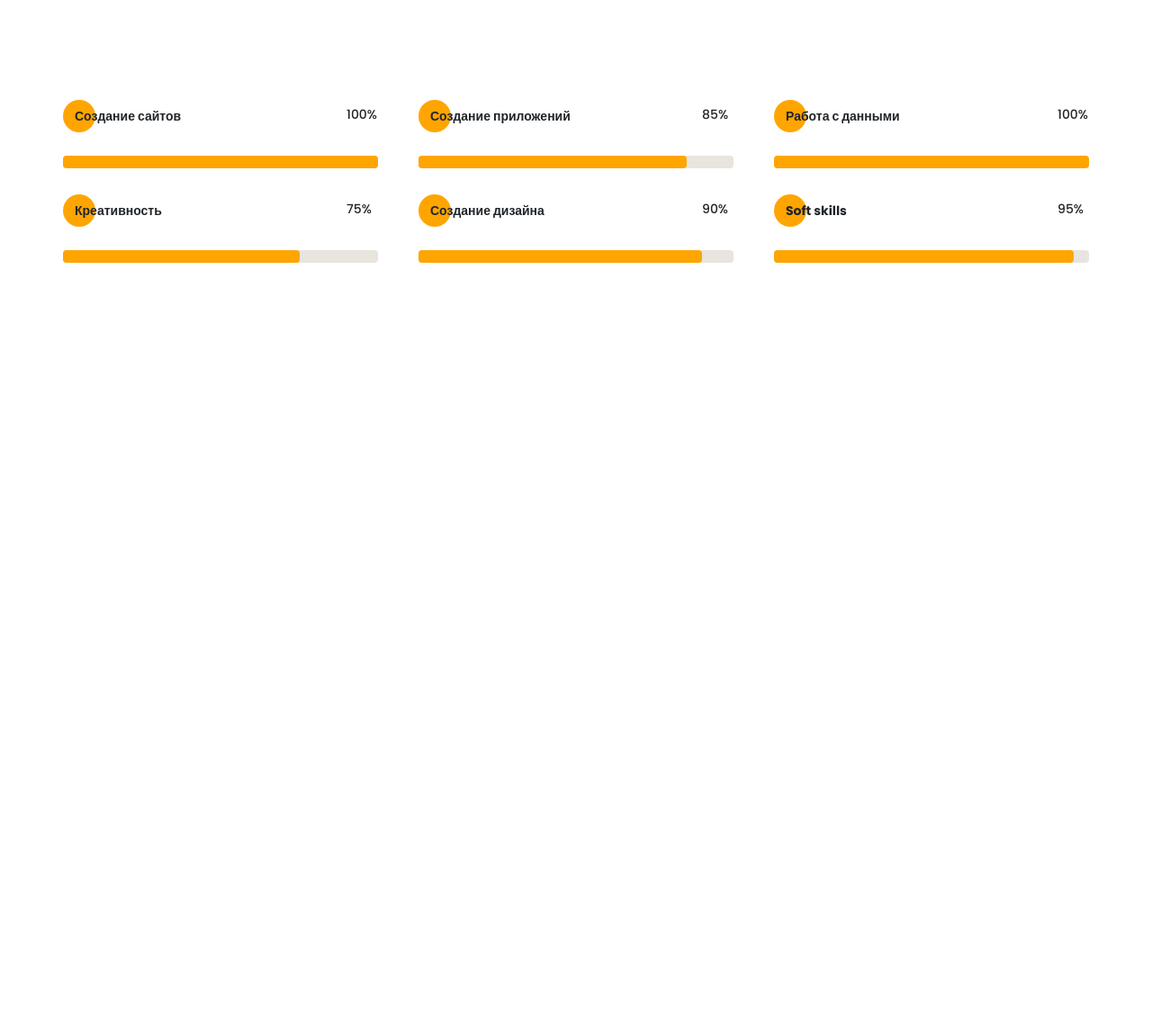
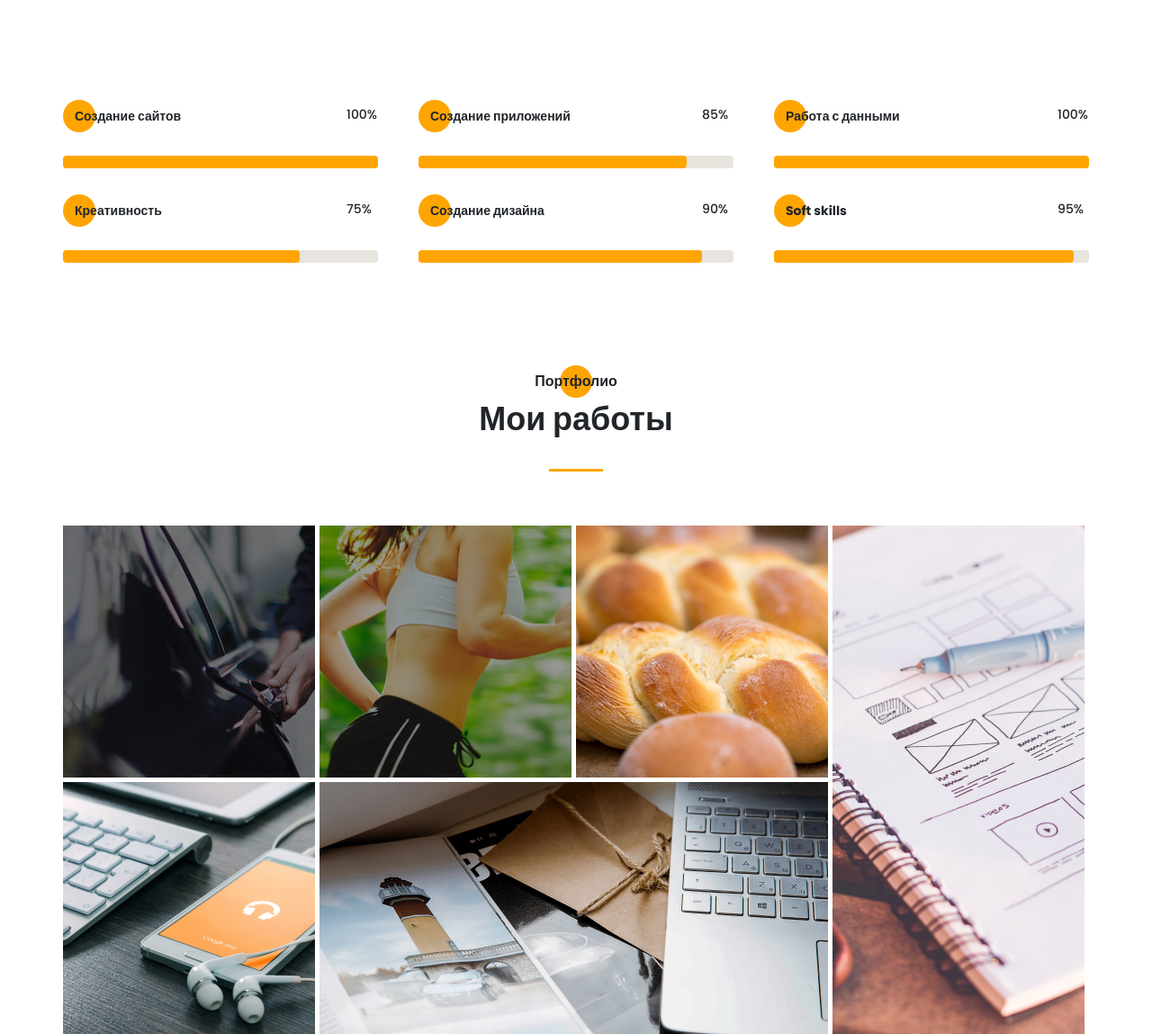
Before and after one commit to piratlena/portfolio, a website: page src/index.html in a window 1280 px wide. Shown: the part 3124-4273 px from the top of the page at 90% size. Before the commit the page ends 3416 px from the top, so only its background shows below. Drawn offline with nearby package versions, Linux system fonts and the light colour scheme; files that its build step writes are made by us from their sources; files whose address does not match are found by name.

Commit message:
feat:implement section portfolio

```diff
--- a/src/index.html
+++ b/src/index.html
@@ -172,8 +172,8 @@
 
     <section class="resume">
         <div class="container">
-            <h2 class="title title_fz16 resume__title">Опыт</h2>
-            <div class="title title_fz36 resume__subtitle">Чем я буду полезна</div>
+            <h2 class="title title_fz16 title__section-title">Опыт</h2>
+            <div class="title title_fz36 title__section-subtitle">Чем я буду полезна</div>
             <div class="resume__divider"></div>
 
             <div class="resume__wrapper">
@@ -256,8 +256,8 @@
     <section class="knowledge">
 
         <div class="container">
-            <div class="title title_fz16 knowledge__title">Навыки</div>
-            <h2 class="title title_fz36 knowledge__subtitle">Что я использую в работе</h2>
+            <div class="title title_fz16 title__section-title">Навыки</div>
+            <h2 class="title title_fz36 title__section-subtitle">Что я использую в работе</h2>
             <div class="knowledge__divider"></div>
 
             <div class="knowledge__wrapper">
@@ -372,6 +372,35 @@
         </div>
     </section>
 
+    <section class="portfolio">
+        <div class="container">
+            <div class="title title_fz16 title__section-title">Портфолио</div>
+            <h2 class="title title_fz36 title__section-subtitle">Мои работы</h2>
+            <div class="portfolio__divider"></div>
+
+            <div class="portfolio__wrapper">
+                <a href="#" class="portfolio__item">
+                    <img src="img/works/uber.jpg" alt="uber">
+                </a>
+                <a href="#" class="portfolio__item">
+                    <img src="img/works/pulse.jpg" alt="pulse">
+                </a>
+                <a href="#" class="portfolio__item">
+                    <img src="img/works/bread.jpg" alt="bread">
+                </a>
+                <a href="#" class="portfolio__item vertical">
+                    <img src="img/works/plans.jpg" alt="plans">
+                </a>
+                <a href="#" class="portfolio__item">
+                    <img src="img/works/ipad.jpg" alt="ipad">
+                </a>
+                <a href="#" class="portfolio__item horizontal">
+                    <img src="img/works/mac.jpg" alt="mac">
+                </a>
+            </div>
+        </div>
+    </section>
+
     <script src="script.js"></script>
 </body>
 </html>
--- /dev/null
+++ b/src/sass/blocks/_portfolio.scss
@@ -0,0 +1,35 @@
+.portfolio {
+    padding-top: 120px;
+    &__divider {
+        display: block;
+        width: 60px;
+        height: 3px;
+        margin: 0 auto;
+        margin-top: 25px;
+        background-color: $main-color;
+    }
+    &__wrapper {
+        margin-top: 60px;
+        display: grid;
+        grid-template: repeat(2, 280px) / repeat(4, 280px);
+        grid-auto-rows: 280px;
+        gap: 5px;
+        .vertical {
+            grid-row: 1 / 3;
+            grid-column: 4 / 5;
+        }
+        .horizontal {
+            grid-column: 2 / 4;
+            grid-row: 2 / 3;
+        }
+    }
+    &__item {
+        transition: all 0.6s;
+        img {
+            width: 100%;
+        }
+        &:hover {
+            filter: grayscale(70%);
+        }
+    }
+}
--- a/src/sass/blocks/_resume.scss
+++ b/src/sass/blocks/_resume.scss
@@ -1,21 +1,7 @@
 .resume {
 
-    &__title {
-        position: relative;
-        text-align: center;
-        @include before_circle;
-        &:before {
-            top: -6px;
-            left: 50%;
-            transform: translateX(-50%);
-        }
-    }
-    &__subtitle {
-        text-align: center;
-    }
     &__divider {
         display: block;
-
         width: 60px;
         height: 3px;
         margin: 0 auto;
--- a/src/sass/blocks/_title.scss
+++ b/src/sass/blocks/_title.scss
@@ -25,6 +25,19 @@
         font-size: 48px;
         line-height: 60px;
     }
+    &__section-title {
+        position: relative;
+        text-align: center;
+        @include before_circle;
+        &:before {
+            top: -6px;
+            left: 50%;
+            transform: translateX(-50%);
+        }
+    }
+    &__section-subtitle {
+        text-align: center;
+    }
 
 }
 
--- a/src/sass/style.scss
+++ b/src/sass/style.scss
@@ -23,3 +23,4 @@
 @import 'blocks/menu';
 @import 'blocks/resume';
 @import 'blocks/knowledge';
+@import 'blocks/portfolio';
```
Also changed, not shown: dist/css/style.min.css, dist/img/works/mac.jpg (added), dist/index.html, dist/js/main.js, dist/js/modules/_progress-bar.js (added), src/img/works/mac.jpg (added).
